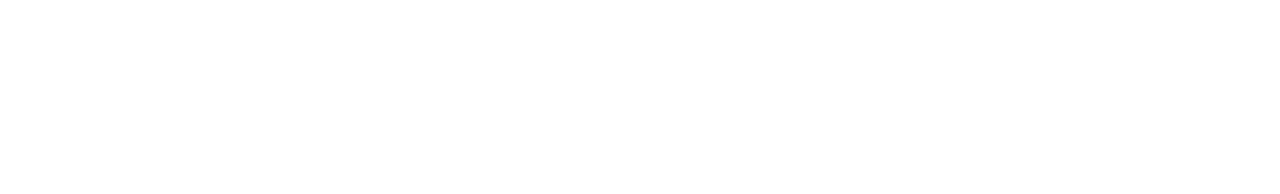
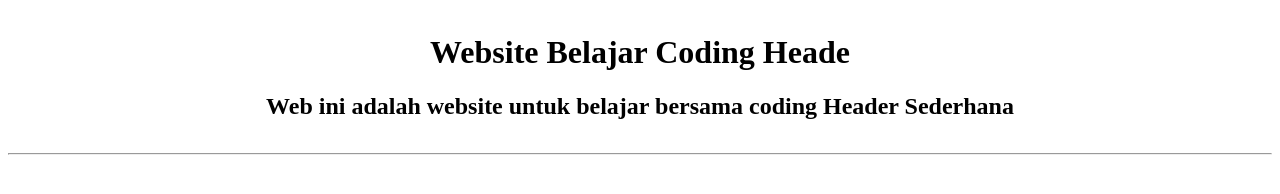
Before and after one commit to Dafa-id/modul-1-header, a plain HTML site: page index.html in a window 1280 px wide. Drawn offline with Linux system fonts and the light colour scheme.

Commit message:
-penambahan header basic

```diff
--- a/index.html
+++ b/index.html
@@ -1,12 +1,21 @@
 <!DOCTYPE html>
 <html lang="en">
 <head>
+    <link rel="stylesheet" href="style.css">
     <meta charset="UTF-8">
     <meta http-equiv="X-UA-Compatible" content="IE=edge">
     <meta name="viewport" content="width=device-width, initial-scale=1.0">
-    <title>Document</title>
+    <title>test99</title>
 </head>
 <body>
-
+    <div class="header">
+<h1>
+    Website Belajar Coding Heade
+</h1>
+<h2>
+    Web ini adalah website untuk belajar bersama coding Header Sederhana
+</h2>
+    </div>
+    <hr>
 </body>
 </html>
--- a/style.css
+++ b/style.css
@@ -0,0 +1,9 @@
+.header {
+    padding: 5px;
+    text-align: center;
+}
+.header img{
+	width: 100%;
+	height: 200px;
+	object-fit: cover;
+}
```
